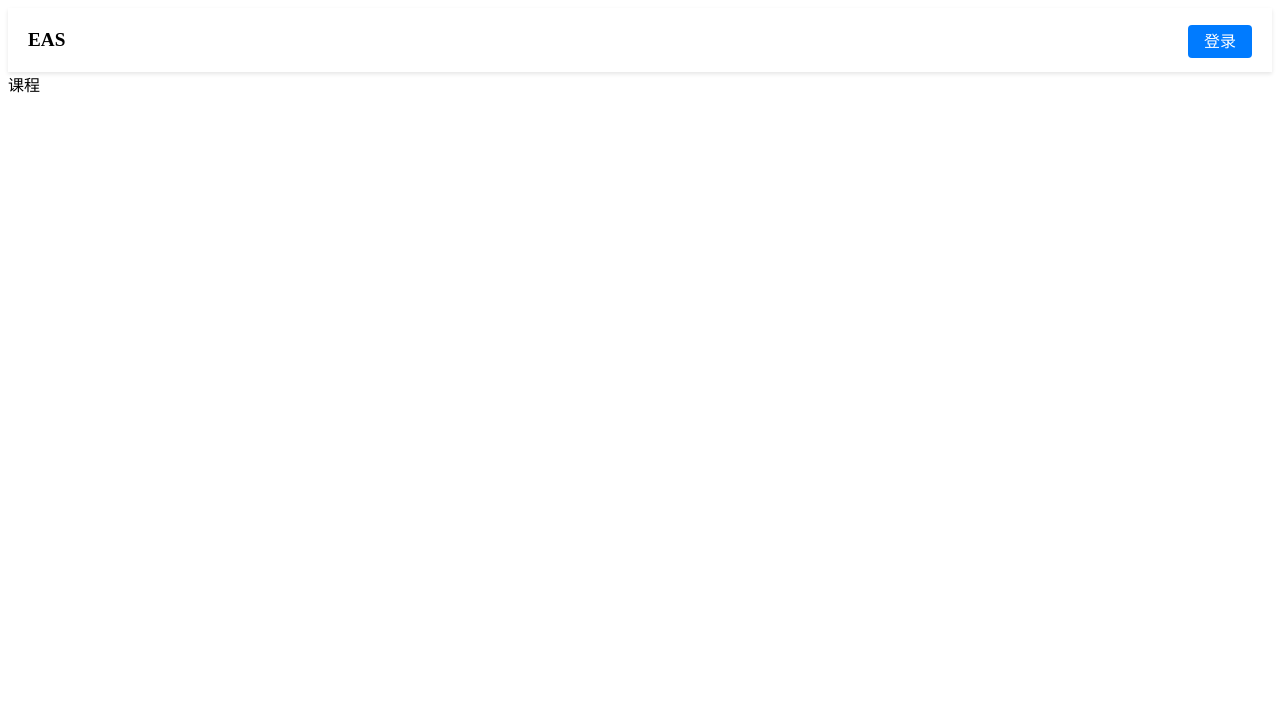
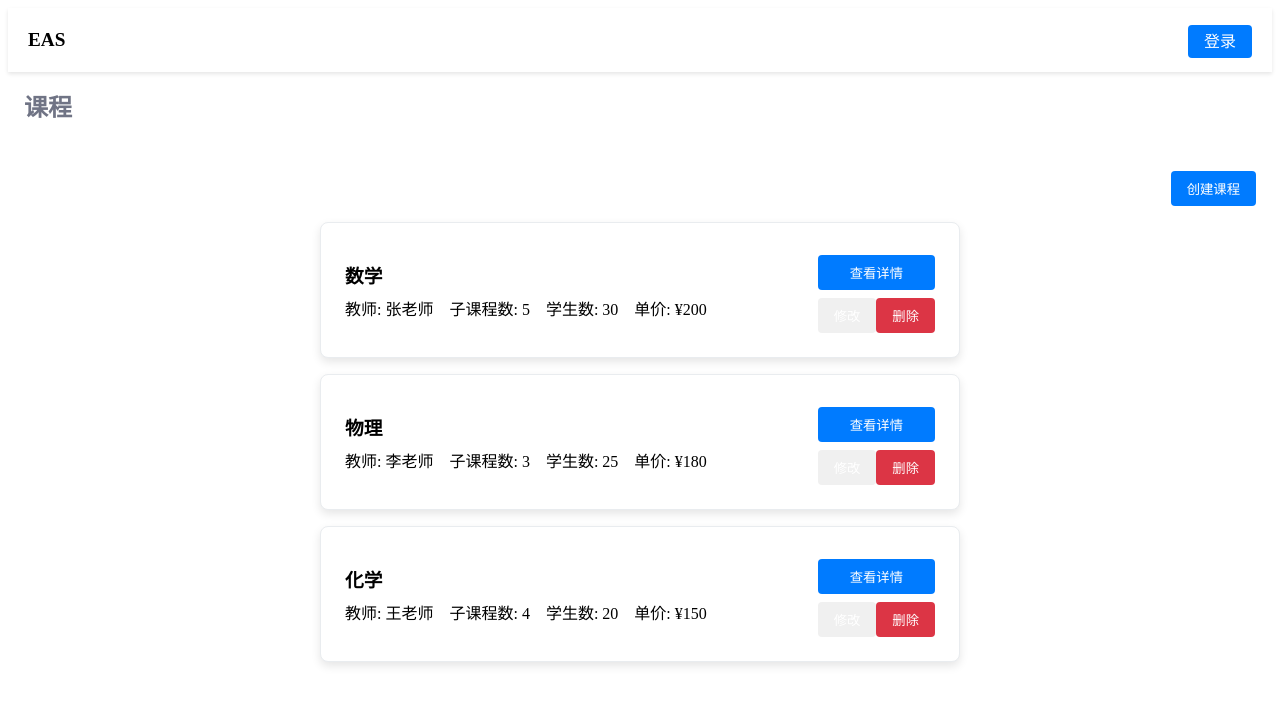
Before and after one commit to Shirolin/eas-frontend, a Vue app: page /course in a window 1280 px wide. Shown: the top 704 px of the page. Built offline with nearby package versions, Linux system fonts and the light colour scheme; no server answers.

Commit message:
✨ feat(课程视图优化): 添加课程列表和教师操作按钮，优化课程展示样式，增强用户交互体验

```diff
--- a/src/views/CourseView.vue
+++ b/src/views/CourseView.vue
@@ -1,7 +1,168 @@
-<script setup></script>
+<script setup>
+import { ref } from 'vue';
+
+const isTeacher = ref(true); // 假设一个变量来判断是否是教师用户
+
+const courses = ref([
+  { id: 1, name: '数学', description: '基础数学课程', teacher: '张老师', subCourses: 5, students: 30, price: '¥200' },
+  { id: 2, name: '物理', description: '基础物理课程', teacher: '李老师', subCourses: 3, students: 25, price: '¥180' },
+  { id: 3, name: '化学', description: '基础化学课程', teacher: '王老师', subCourses: 4, students: 20, price: '¥150' }
+]);
+</script>
 <template>
   <div>
     <div class="page-title">课程</div>
+    <div class="page-container">
+      <!-- 教师用户操作按钮 -->
+      <div v-if="isTeacher" class="teacher-actions">
+        <button class="create-button">创建课程</button>
+      </div>
+      <!-- 课程列表 -->
+      <ul class="course-list">
+        <li v-for="course in courses" :key="course.id" class="course-item">
+          <div class="course-info">
+            <h3>{{ course.name }}</h3>
+            <!-- <p>{{ course.description }}</p> -->
+            <div class="course-details">
+              <span>教师: {{ course.teacher }}</span>
+              <span>子课程数: {{ course.subCourses }}</span>
+              <span>学生数: {{ course.students }}</span>
+              <span>单价: {{ course.price }}</span>
+            </div>
+          </div>
+          <div class="course-actions">
+            <button class="details-button">查看详情</button>
+            <div v-if="isTeacher">
+              <button class="edit-button">修改</button>
+              <button class="delete-button">删除</button>
+            </div>
+          </div>
+        </li>
+      </ul>
+    </div>
   </div>
 </template>
-<style lang="less" scoped></style>
+<style lang="less" scoped>
+.course-list {
+  list-style: none;
+  padding: 0;
+  margin: 0;
+  max-width: 40rem; // 设置最大宽度
+  margin-left: auto; // 左对齐
+  margin-right: auto; // 左对齐
+
+  .course-item {
+    display: flex;
+    justify-content: space-between;
+    align-items: center;
+    background-color: @card-bg-color;
+    border: 1px solid @card-border-color;
+    border-radius: @card-radius;
+    padding: @card-padding;
+    margin-bottom: 1rem;
+    box-shadow: @card-shadow;
+    transition: transform 0.3s, box-shadow 0.3s; // 添加动效
+
+    &:hover {
+      transform: translateY(-5px); // 向上移动
+      box-shadow: 0 8px 20px rgba(0, 0, 0, 0.15); // 增加阴影
+    }
+
+    .course-info {
+      h3 {
+        margin: 0 0 0.5rem 0;
+      }
+
+      p {
+        margin: 0.25rem 0; // 调整间距
+      }
+
+      .course-details {
+        display: flex;
+        justify-content: space-between;
+
+        span {
+          margin-right: 1rem;
+        }
+      }
+    }
+
+    .course-actions {
+      display: flex;
+      flex-direction: column;
+
+      button {
+        margin-top: 0.5rem;
+      }
+    }
+
+    .details-button,
+    .edit-button,
+    .delete-button {
+      background-color: @primary-color;
+      color: @primary-color-text;
+      border: none;
+      border-radius: 0.25rem;
+      padding: 0.5rem 1rem;
+      cursor: pointer;
+      transition: background-color 0.3s;
+
+      &:hover {
+        background-color: @primary-color-hover;
+      }
+
+      &:active {
+        background-color: @primary-color-active;
+      }
+    }
+
+    .edit-button {
+      background-color: @secondary-color;
+
+      &:hover {
+        background-color: @secondary-color-hover;
+      }
+
+      &:active {
+        background-color: @secondary-color-active;
+      }
+    }
+
+    .delete-button {
+      background-color: #dc3545;
+
+      &:hover {
+        background-color: #c82333;
+      }
+
+      &:active {
+        background-color: #bd2130;
+      }
+    }
+  }
+}
+
+.teacher-actions {
+  display: flex;
+  justify-content: flex-end;
+  margin-bottom: 1rem;
+
+  .create-button {
+    background-color: @primary-color;
+    color: @primary-color-text;
+    border: none;
+    border-radius: 0.25rem;
+    padding: 0.5rem 1rem;
+    cursor: pointer;
+    transition: background-color 0.3s;
+
+    &:hover {
+      background-color: @primary-color-hover;
+    }
+
+    &:active {
+      background-color: @primary-color-active;
+    }
+  }
+}
+</style>
```
